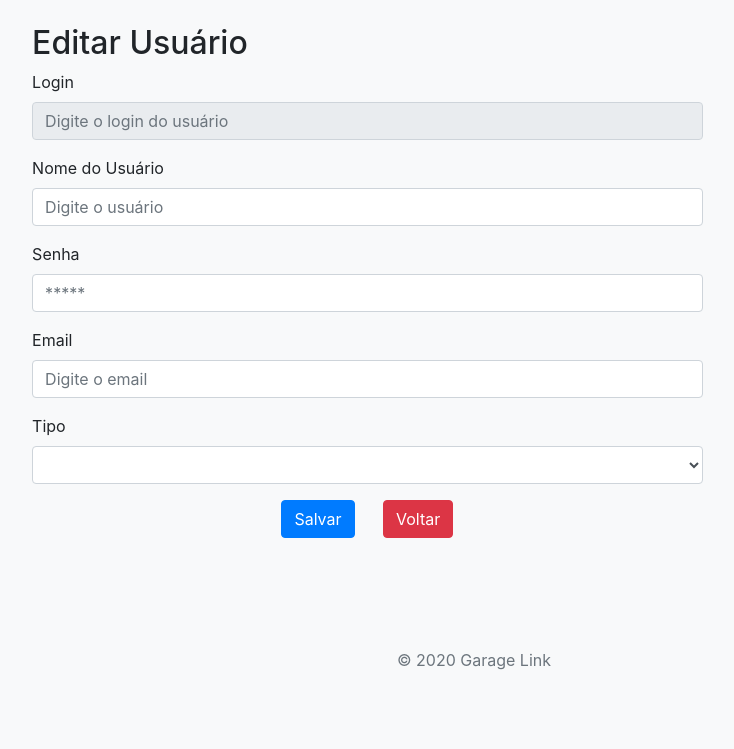
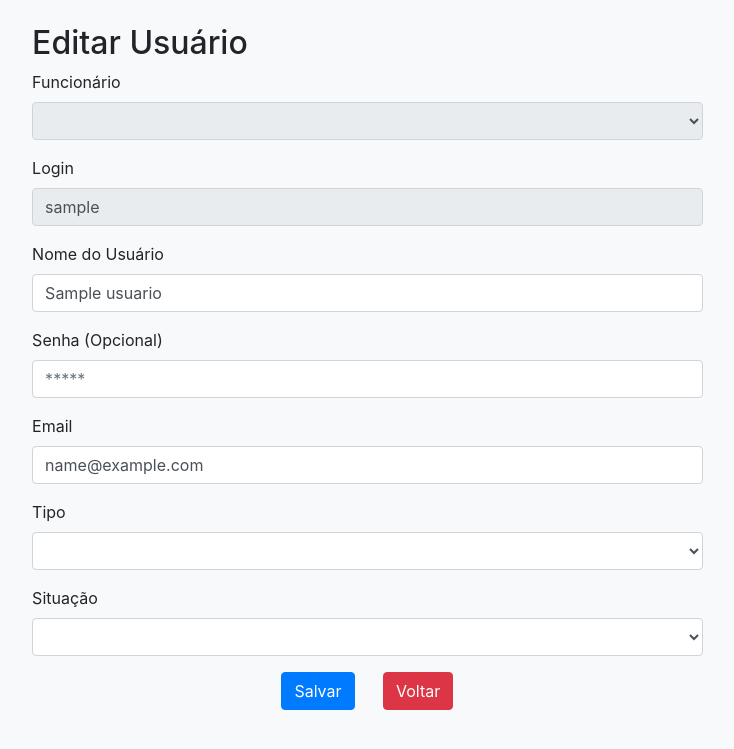
Before and after one commit to juanfelipe2/GarageLink, a Flask app: template app/templates/edit_user.html in a window 1280 px wide. Shown: the top 749 px of the page, without its empty margins (166-900 px from the left). Run offline with Flask 2, Linux system fonts and the light colour scheme; the template is opened without the code that fills it: values that come from a table or form of the project are taken from there, others are empty; tables that the repository leaves empty hold one stand-in row (values such as "Sample post"); lists and menus that the app fills with data are empty; some libraries are stand-ins or nearby versions.

Commit message:
tratamento para deleção lógica do usuário e vinculo com funcionario

```diff
--- a/app/controllers/base/controllers.py
+++ b/app/controllers/base/controllers.py
@@ -10,7 +10,7 @@ def change_password():
         pagina_atual = request.args.get('pagina_atual')
 
         if request.method == 'POST':
-            usuario = Usuario.query.filter_by(login=current_user.login).first()
+            usuario = Usuario.query.filter_by(login_usuario=current_user.login_usuario).first()
             senha = request.form['senha_atual']
             nova_senha = request.form['nova_senha']
             confirmar_senha = request.form['confirmar_senha']
--- a/app/controllers/user/controllers.py
+++ b/app/controllers/user/controllers.py
@@ -4,29 +4,31 @@ from wtforms.validators import Optional
 
 from . import user
 from app import app, db, login_manager
-from app.models.forms import UserLoginForm, UserRegisterForm
-from app.models.tables import Usuario
+from app.models.forms import UserLoginForm, UserForm
+from app.models.tables import Usuario, Funcionario
 
 @login_manager.user_loader
 def get_user(login):
-    return Usuario.query.filter_by(login=login).first()
+    return Usuario.query.filter_by(login_usuario=login).first()
 
 @app.route('/cadastro-de-usuario', methods=['GET','POST'])
 def register():
-    #Guarda de rota, apena usuário autenticado e que for gerente pode registrar
-    if current_user.is_authenticated and current_user.tipo.lower() == 'gerente':
-        form = UserRegisterForm()
+    #Guarda de rota, apenas usuário autenticado e que for gerente pode registrar
+    if current_user.is_authenticated and current_user.is_manager():
+        form = UserForm()
 
-        if form.validate_on_submit():
+        if form.is_submitted():
             #Obtem informações do formulário de registro
             nome = form.nome.data
-            email = form.email.data
-            login = form.login.data
+            email = form.email.data.lower()
+            login = form.login.data.lower()
             senha = form.senha.data
             tipo =  form.tipo.data.lower()
+            situacao =  form.situacao.data.lower()
+            id_funcionario = form.id_funcionario.data
 
             #Cria objeto Usuario
-            usuario = Usuario(login=login, senha=senha, nome=nome, email=email, tipo=tipo)
+            usuario = Usuario(login=login, senha=senha, nome=nome, email=email, tipo=tipo, situacao=situacao, id_funcionario=id_funcionario)
 
             #Grava no banco de dados
             db.session.add(usuario)
@@ -34,6 +36,11 @@ def register():
 
             #Redireciona para lista de usuários
             return redirect(url_for('list'))
+
+        #carrega combo box com a lista de funcionários
+        elif not form.id_funcionario.data:
+            form.id_funcionario.choices = Funcionario.list_of_functionaries()
+            form.process()
 
         return render_template('user_register.html', form=form)
 
@@ -46,11 +53,11 @@ def login():
         form = UserLoginForm()
 
         if form.validate_on_submit():
-            login = form.login.data
+            login = form.login.data.lower()
             senha = form.senha.data
-            usuario = Usuario.query.filter_by(login=login).first()
+            usuario = Usuario.query.filter_by(login_usuario=login).first()
 
-            if usuario and usuario.verify_password(senha):
+            if not usuario.is_deleted() and usuario.is_active() and usuario and usuario.verify_password(senha):
                 login_user(usuario)
                 return redirect('pagina-inicial')
 
@@ -65,32 +72,36 @@ def logout():
 
 @app.route('/lista-de-usuarios', methods=['GET'])
 def list():
-    if current_user.is_authenticated and current_user.tipo.lower() == 'gerente':
-        users = Usuario.query.all()
+    if current_user.is_authenticated and current_user.is_manager():
+        users = Usuario.query.filter_by(excluido_usuario=False)
         path = request.path
         return render_template('user_list.html', users=users)
+
     return redirect('pagina-inicial')
 
 @app.route('/editar-usuario/<string:login>', methods=['GET','POST'])
 def edit(login):
-    if current_user.is_authenticated and current_user.tipo.lower() == 'gerente':
-        form = UserRegisterForm()
+    if current_user.is_authenticated and current_user.is_manager():
+        form = UserForm()
 
         if form.is_submitted():
             #Obtem usuário cadastrado no banco de dados
-            usuario = Usuario.query.filter_by(login=login).first()
+            usuario = Usuario.query.filter_by(login_usuario=login).first()
 
             #Informações do formulário
             nome = form.nome.data
-            email = form.email.data
+            email = form.email.data.lower()
             senha = form.senha.data
             tipo =  form.tipo.data.lower()
+            situacao =  form.situacao.data.lower()
 
             #Altera informações para alteração no banco de dados
-            usuario.nome = nome
-            usuario.email = email
-            usuario.set_password(senha)
-            usuario.tipo = tipo
+            usuario.nome_usuario = nome
+            usuario.email_usuario = email
+            if senha:
+                usuario.set_password(senha)
+            usuario.tipo_usuario = tipo
+            usuario.situacao_usuario = situacao
 
             #Grava no banco de dados
             db.session.add(usuario)
@@ -98,9 +109,14 @@ def edit(login):
 
             return redirect(url_for('list'))
         else:
-            usuario = Usuario.query.filter_by(login=login).first()
+            usuario = Usuario.query.filter_by(login_usuario=login).first()
+
             if usuario:
-                form.tipo.default = usuario.tipo.capitalize()
+                #carrega campos de seleção
+                funcionario = Funcionario.query.filter_by(id_funcionario=usuario.funcionario_id_funcionario).first()
+                form.id_funcionario.choices = [(funcionario.id_funcionario, funcionario.nome_funcionario)]
+                form.tipo.default = usuario.tipo_usuario.capitalize()
+                form.situacao.default = usuario.situacao_usuario.capitalize()
                 form.process()
             return render_template('edit_user.html', form=form, usuario=usuario)
 
@@ -108,9 +124,11 @@ def edit(login):
 
 @app.route('/excluir-usuario/<string:login>', methods=['GET','POST'])
 def delete(login):
-    if current_user.is_authenticated and current_user.tipo.lower() == 'gerente':
-        usuario = Usuario.query.filter_by(login=login).first()
-        db.session.delete(usuario)
+    if current_user.is_authenticated and current_user.is_manager():
+        usuario = Usuario.query.filter_by(login_usuario=login).first()
+        usuario.excluido_usuario = True
+        db.session.add(usuario)
         db.session.commit()
         return redirect(url_for('list'))
-    redirect('pagina-inicial')
+
+    return redirect('pagina-inicial')
--- a/app/models/forms.py
+++ b/app/models/forms.py
@@ -1,14 +1,18 @@
 from flask_wtf import FlaskForm
 from wtforms import StringField, PasswordField, BooleanField, SelectField
 from wtforms.validators import DataRequired
+from app.models.tables import Funcionario, Usuario
+from app import db
 
 class UserLoginForm(FlaskForm):
     login = StringField("login", validators=[DataRequired()])
     senha = PasswordField("senha", validators=[DataRequired()])
 
-class UserRegisterForm(FlaskForm):
+class UserForm(FlaskForm):
     nome = StringField("nome", validators=[DataRequired()])
     email = StringField("email", validators=[DataRequired()])
     login = StringField("login", validators=[DataRequired()])
     senha = PasswordField("senha", validators=[DataRequired()])
     tipo = SelectField("tipo", validators=[DataRequired()], choices=['', 'Atendente','Gerente'])
+    situacao = SelectField("situacao", validators=[DataRequired()], choices=['', 'Ativo','Inativo'])
+    id_funcionario = SelectField("id_funcionario", validators=[DataRequired()])
--- a/app/templates/base.html
+++ b/app/templates/base.html
@@ -34,8 +34,8 @@
                             <span class="text-dark font-weight-bold">Minha conta</span>
                         </a>
                         <div class="dropdown-menu dropdown-menu-right" aria-labelledby="navbarDropdown">
-                            <span class="m-4">{{ current_user.nome }}</span>
-                            <span class="m-4">{{ current_user.email }}</span>
+                            <span class="m-4">{{ current_user.nome_usuario }}</span>
+                            <span class="m-4">{{ current_user.email_usuario }}</span>
                             <div class="dropdown-divider"></div>
                             <a class="dropdown-item text-primary" href="" data-toggle="modal" data-target="#changePassword">Alterar senha</a>
                             <a class="dropdown-item text-danger" href="/logout">Sair</a>
@@ -58,7 +58,7 @@
                 <div class="d-none d-sm-block col-2 pr-0 pl-0 w-100 bg-white">
                     <div class="accordion" id="accordion">
                         <div class="card">
-                            {% if current_user.tipo.lower() == 'gerente' %}
+                            {% if current_user.is_manager() %}
                                 <!-- Inicio card Funcionarios -->
                                 <div class="card-header" id="headingOne">
                                     <h5 class="mb-0">
@@ -191,9 +191,9 @@
                 {% block content %}{% endblock %}
             </div>
 
-            <footer class="footer text-center mt-5 mb-3 text-muted">
+            <!-- <footer class="footer text-center mt-5 mb-3 text-muted">
                 <p>&copy; 2020 Garage Link</p>
-            </footer>
+            </footer> -->
 
             <!--Modal alterar senha-->
             <div class="modal fade" id="changePassword" tabindex="-1" role="dialog">
--- a/app/templates/edit_user.html
+++ b/app/templates/edit_user.html
@@ -9,28 +9,38 @@
                 {{ form.csrf_token }}
 
                 <div class="form-group">
+                    <label for="id_funcionario">Funcionário</label>
+                    {{ form.id_funcionario(id="id_funcionario", class="form-control", disabled=True) }}
+                </div>
+
+                <div class="form-group">
                     <label for="login">Login</label>
-                    {{ form.login(id="login", class="form-control", placeholder="Digite o login do usuário", value=usuario.login, disabled=True) }}
+                    {{ form.login(id="login", class="form-control", placeholder="Digite o login do usuário", value=usuario.login_usuario, disabled=True) }}
                 </div>
 
                 <div class="form-group">
                     <label for="nome">Nome do Usuário</label>
-                    {{ form.nome(id="nome", class="form-control", placeholder="Digite o usuário", value=usuario.nome) }}
+                    {{ form.nome(id="nome", class="form-control", placeholder="Digite o usuário", value=usuario.nome_usuario) }}
                 </div>
 
                 <div class="form-group">
-                    <label for="senha">Senha</label>
-                    {{ form.senha(id="senha", class="form-control",placeholder="*****") }}
+                    <label for="senha">Senha (Opcional)</label>
+                    {{ form.senha(id="senha", class="form-control",placeholder="*****", required=False) }}
                 </div>
 
                 <div class="form-group">
                     <label for="email">Email</label>
-                    {{ form.email(id="email", class="form-control",placeholder="Digite o email", value=usuario.email) }}
+                    {{ form.email(id="email", class="form-control",placeholder="Digite o email", value=usuario.email_usuario) }}
                 </div>
 
                 <div class="form-group">
                     <label for="tipo">Tipo</label>
                     {{ form.tipo(id="tipo", class="form-control") }}
+                </div>
+
+                <div class="form-group">
+                    <label for="situacao">Situação</label>
+                    {{ form.situacao(id="situacao", class="form-control") }}
                 </div>
 
                 <div class="text-center">
```
Also changed, not shown: app/templates/user_list.html (+8 -6 lines), app/templates/user_register.html (+10 -0 lines).
